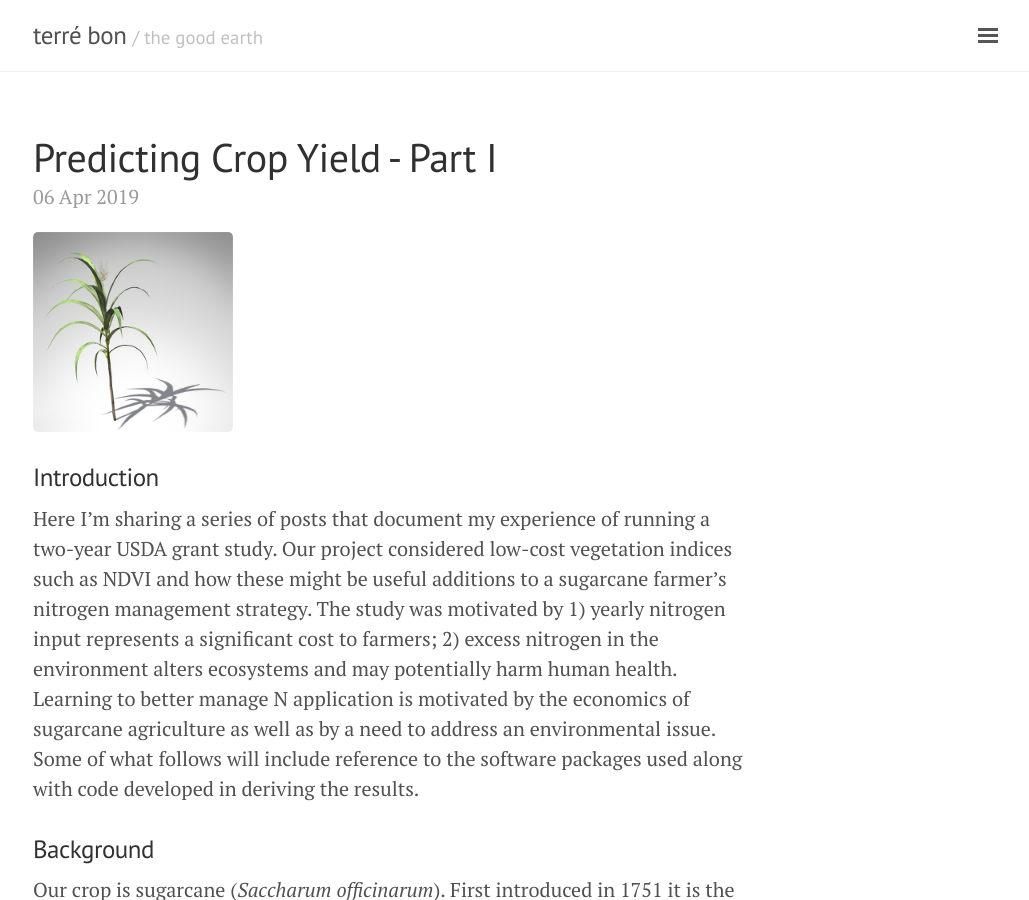
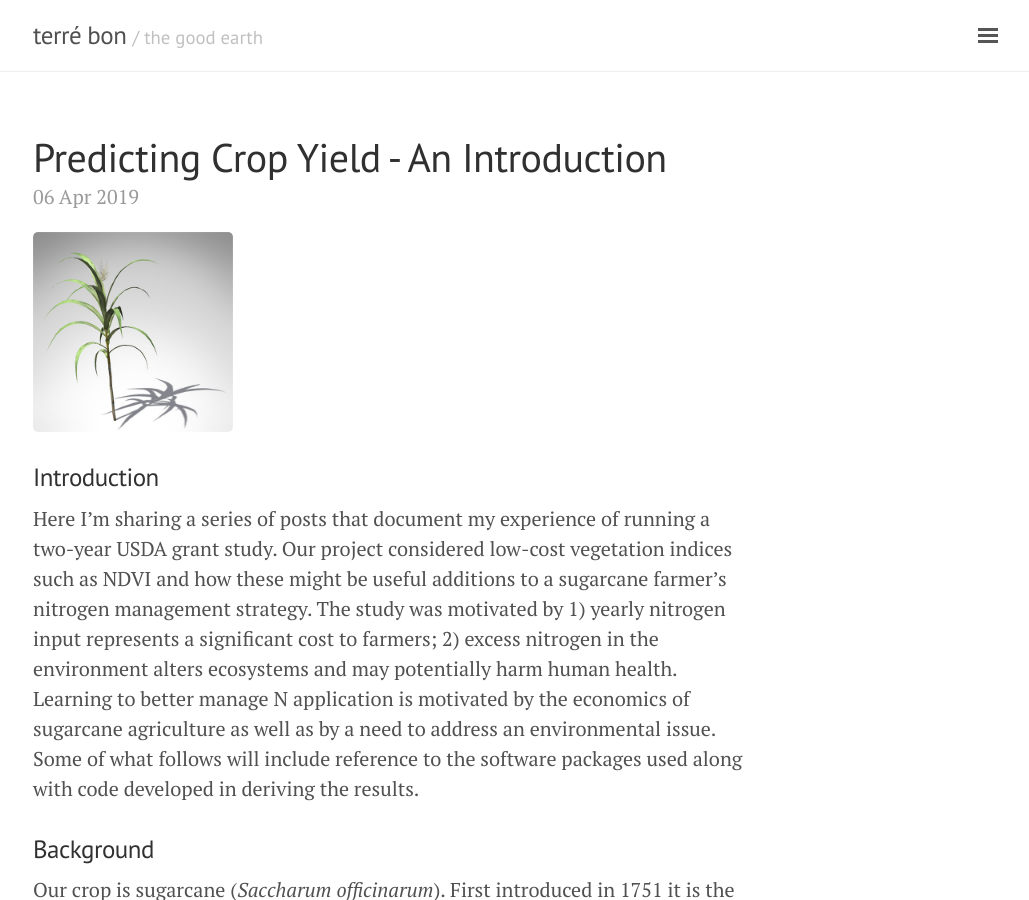
Before and after one commit to geraldmc/geraldmc.github.io, a Jekyll site: the page built from _posts/2019-04-06-predicting-yield-1.md, in a window 1280 px wide and 900 px high. Shown: the whole window, without its empty margins (247-1276 px from the left). Built offline with Jekyll 4.4.1, drawn with Linux system fonts in a browser that asks for light colours.

Commit message:
updates USDA post

```diff
--- a/_posts/2019-04-06-predicting-yield-1.md
+++ b/_posts/2019-04-06-predicting-yield-1.md
@@ -1,6 +1,6 @@
 ---
 layout: post
-title: Predicting Crop Yield - Part I
+title: Predicting Crop Yield - An Introduction
 ---
 
 ![Treatments]({{ site.url }}/assets/sugar_cane.png){:height="200px" width="200px"}
```
